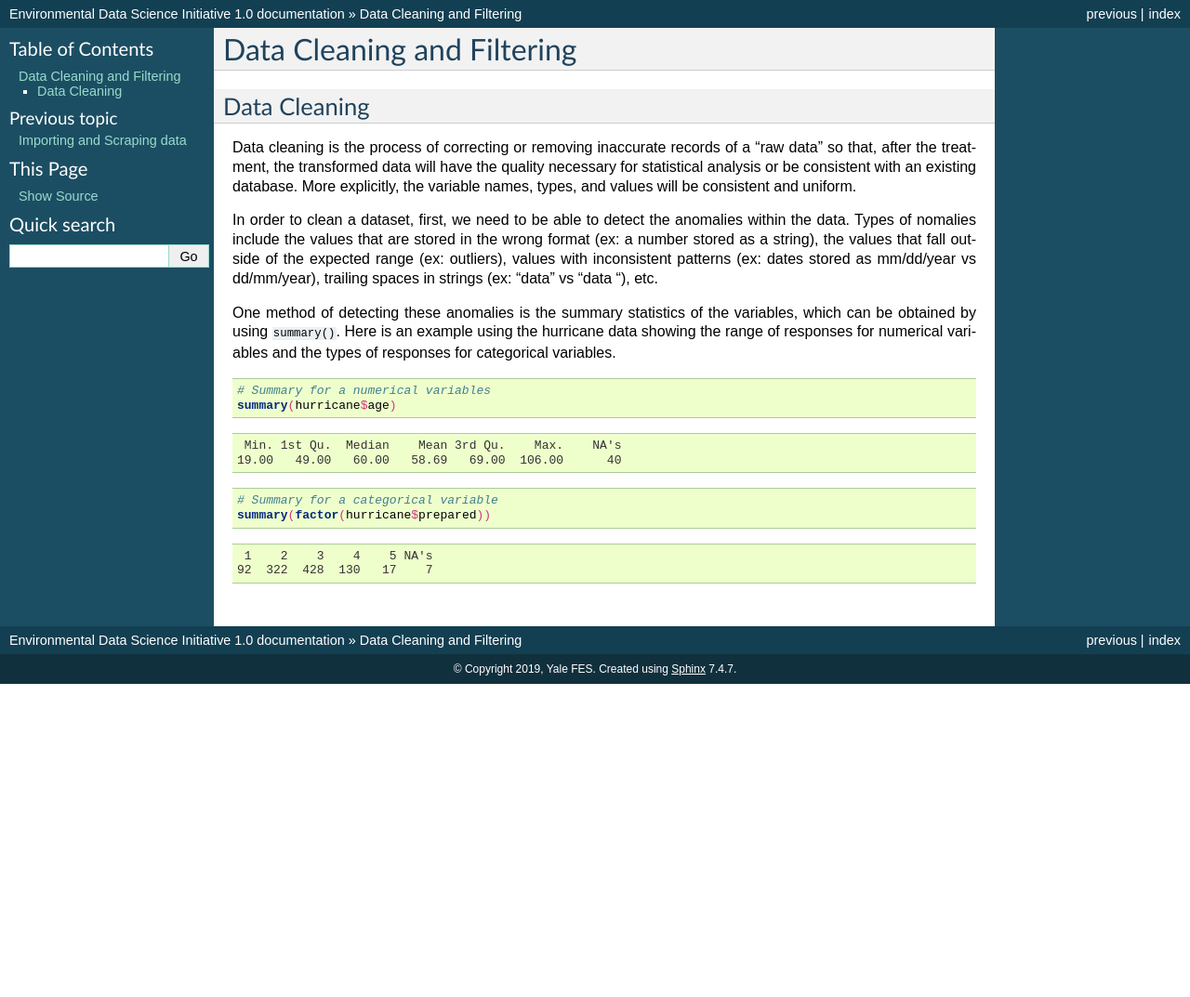
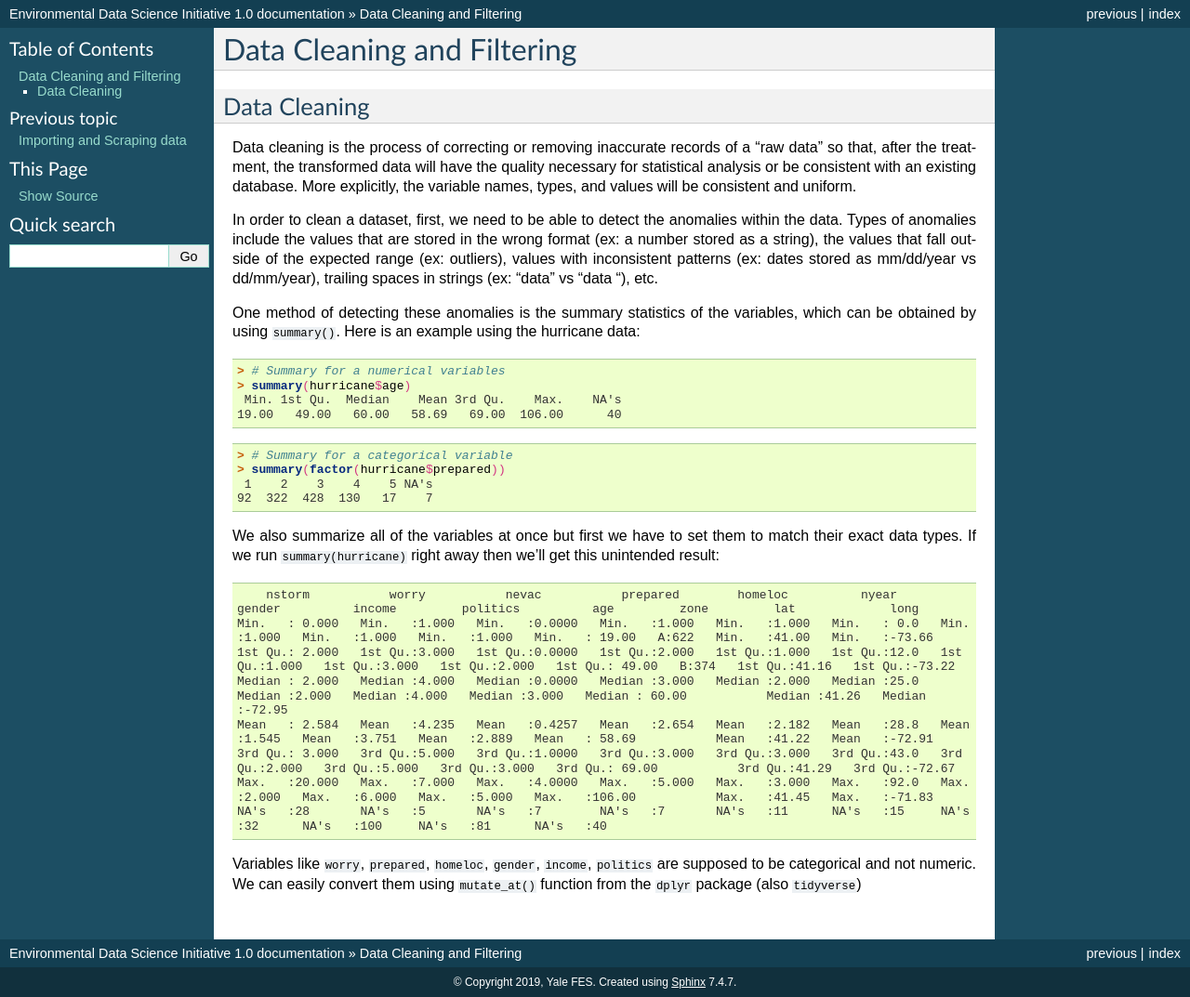
Before and after one commit to rajaoberison/edsy, a Sphinx documentation site: the page built from docs/data_cleaning_and_filtering.rst, in a window 1280 px wide. Shown: the whole page at 93% size. Built offline with Sphinx 7.4.7, drawn with Linux system fonts in a browser that asks for light colours; before the commit the page ends 900 px from its top, so only the background shows below that.

Commit message:
Update data_cleaning_and_filtering.rst

```diff
--- a/docs/data_cleaning_and_filtering.rst
+++ b/docs/data_cleaning_and_filtering.rst
@@ -10,30 +10,40 @@ Data Cleaning
 
 Data cleaning is the process of correcting or removing inaccurate records of a "raw data" so that, after the treatment, the transformed data will have the quality necessary for statistical analysis or be consistent with an existing database. More explicitly, the variable names, types, and values will be consistent and uniform.
 
-In order to clean a dataset, first, we need to be able to detect the anomalies within the data. Types of nomalies include the values that are stored in the wrong format (ex: a number stored as a string), the values that fall outside of the expected range (ex: outliers), values with inconsistent patterns (ex: dates stored as mm/dd/year vs dd/mm/year), trailing spaces in strings (ex: "data" vs "data "), etc.
+In order to clean a dataset, first, we need to be able to detect the anomalies within the data. Types of anomalies include the values that are stored in the wrong format (ex: a number stored as a string), the values that fall outside of the expected range (ex: outliers), values with inconsistent patterns (ex: dates stored as mm/dd/year vs dd/mm/year), trailing spaces in strings (ex: "data" vs "data "), etc.
 
-One method of detecting these anomalies is the summary statistics of the variables, which can be obtained by using :code:`summary()`. Here is an example using the hurricane data showing the range of responses for numerical variables and the types of responses for categorical variables.
-
-
-.. code-block:: r
-
-  # Summary for a numerical variables
-  summary(hurricane$age)
+One method of detecting these anomalies is the summary statistics of the variables, which can be obtained by using :code:`summary()`. Here is an example using the hurricane data:
 
 
 .. code-block:: rout
 
+    > # Summary for a numerical variables
+    > summary(hurricane$age)
      Min. 1st Qu.  Median    Mean 3rd Qu.    Max.    NA's
     19.00   49.00   60.00   58.69   69.00  106.00      40
 
 
-.. code-block:: r
+.. code-block:: rout
 
-  # Summary for a categorical variable
-  summary(factor(hurricane$prepared))
+    > # Summary for a categorical variable
+    > summary(factor(hurricane$prepared))
+     1    2    3    4    5 NA's
+    92  322  428  130   17    7
+
+
+We also summarize all of the variables at once but first we have to set them to match their exact data types. If we run :code:`summary(hurricane)` right away then we'll get this unintended result:
 
 
 .. code-block:: rout
 
-     1    2    3    4    5 NA's
-    92  322  428  130   17    7
+         nstorm           worry           nevac           prepared        homeloc          nyear          gender          income         politics          age         zone         lat             long
+     Min.   : 0.000   Min.   :1.000   Min.   :0.0000   Min.   :1.000   Min.   :1.000   Min.   : 0.0   Min.   :1.000   Min.   :1.000   Min.   :1.000   Min.   : 19.00   A:622   Min.   :41.00   Min.   :-73.66
+     1st Qu.: 2.000   1st Qu.:3.000   1st Qu.:0.0000   1st Qu.:2.000   1st Qu.:1.000   1st Qu.:12.0   1st Qu.:1.000   1st Qu.:3.000   1st Qu.:2.000   1st Qu.: 49.00   B:374   1st Qu.:41.16   1st Qu.:-73.22
+     Median : 2.000   Median :4.000   Median :0.0000   Median :3.000   Median :2.000   Median :25.0   Median :2.000   Median :4.000   Median :3.000   Median : 60.00           Median :41.26   Median :-72.95
+     Mean   : 2.584   Mean   :4.235   Mean   :0.4257   Mean   :2.654   Mean   :2.182   Mean   :28.8   Mean   :1.545   Mean   :3.751   Mean   :2.889   Mean   : 58.69           Mean   :41.22   Mean   :-72.91
+     3rd Qu.: 3.000   3rd Qu.:5.000   3rd Qu.:1.0000   3rd Qu.:3.000   3rd Qu.:3.000   3rd Qu.:43.0   3rd Qu.:2.000   3rd Qu.:5.000   3rd Qu.:3.000   3rd Qu.: 69.00           3rd Qu.:41.29   3rd Qu.:-72.67
+     Max.   :20.000   Max.   :7.000   Max.   :4.0000   Max.   :5.000   Max.   :3.000   Max.   :92.0   Max.   :2.000   Max.   :6.000   Max.   :5.000   Max.   :106.00           Max.   :41.45   Max.   :-71.83
+     NA's   :28       NA's   :5       NA's   :7        NA's   :7       NA's   :11      NA's   :15     NA's   :32      NA's   :100     NA's   :81      NA's   :40
+
+
+Variables like :code:`worry`, :code:`prepared`, :code:`homeloc`, :code:`gender`, :code:`income`, :code:`politics` are supposed to be categorical and not numeric. We can easily convert them using :code:`mutate_at()` function from the :code:`dplyr` package (also :code:`tidyverse`)
```
